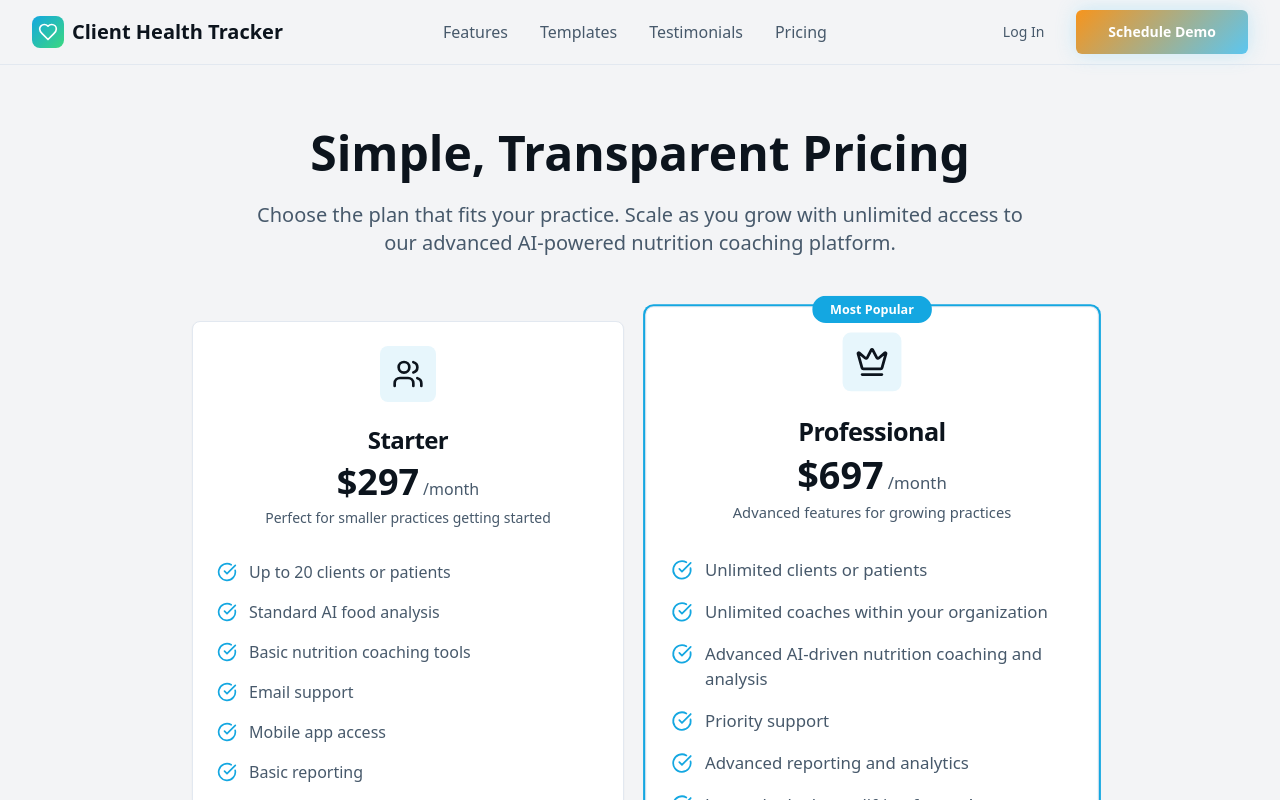
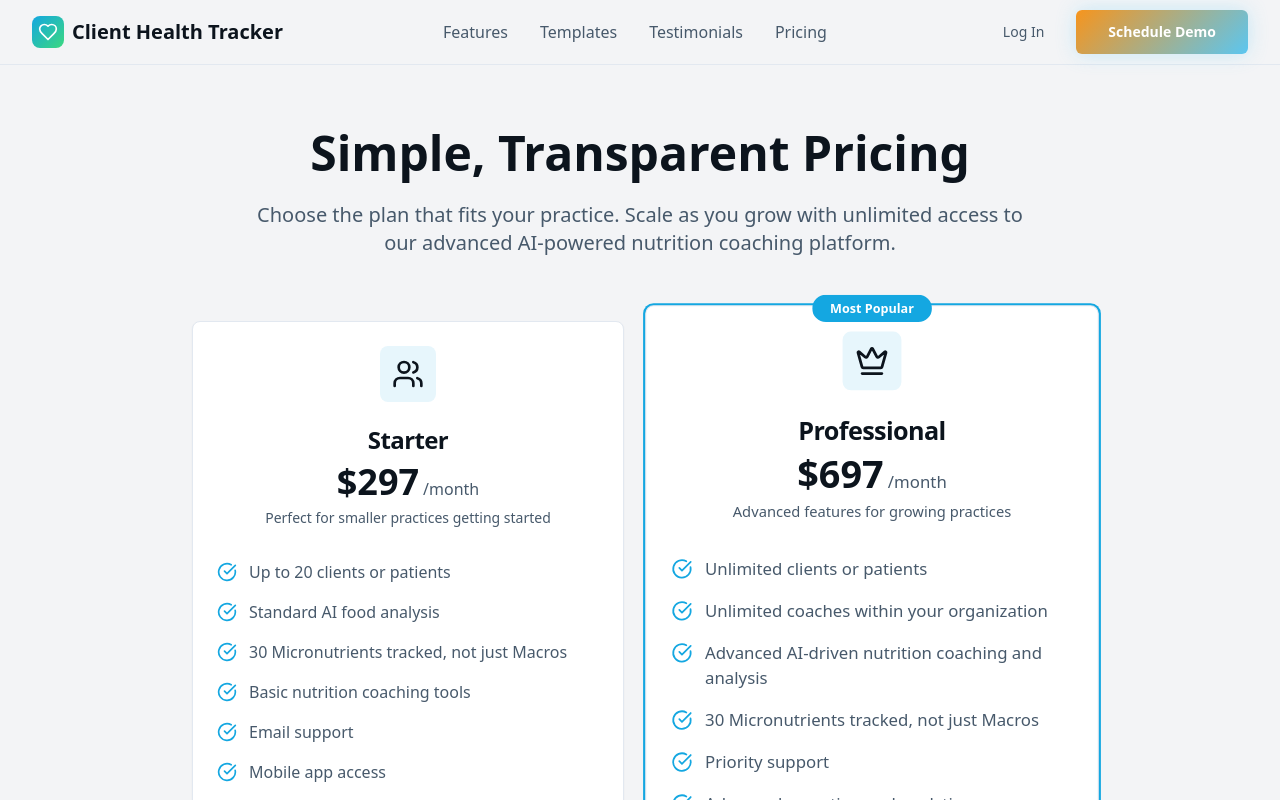
Before and after one commit to drjerryrelth/wellness-powered-ai, a React (Vite) app: page /pricing in a window 1280 px wide. Shown: the top 800 px of the page. Built offline with nearby package versions, Linux system fonts and the light colour scheme.

Commit message:
Update pricing page details
Add "30 Micronutrients tracked" to both pricing tiers.

```diff
--- a/src/pages/Pricing.tsx
+++ b/src/pages/Pricing.tsx
@@ -16,6 +16,7 @@ const Pricing = () => {
       features: [
         "Up to 20 clients or patients",
         "Standard AI food analysis",
+        "30 Micronutrients tracked, not just Macros",
         "Basic nutrition coaching tools",
         "Email support",
         "Mobile app access",
@@ -35,6 +36,7 @@ const Pricing = () => {
         "Unlimited clients or patients",
         "Unlimited coaches within your organization",
         "Advanced AI-driven nutrition coaching and analysis",
+        "30 Micronutrients tracked, not just Macros",
         "Priority support",
         "Advanced reporting and analytics",
         "Let us do the heavy lifting for you!"
```
